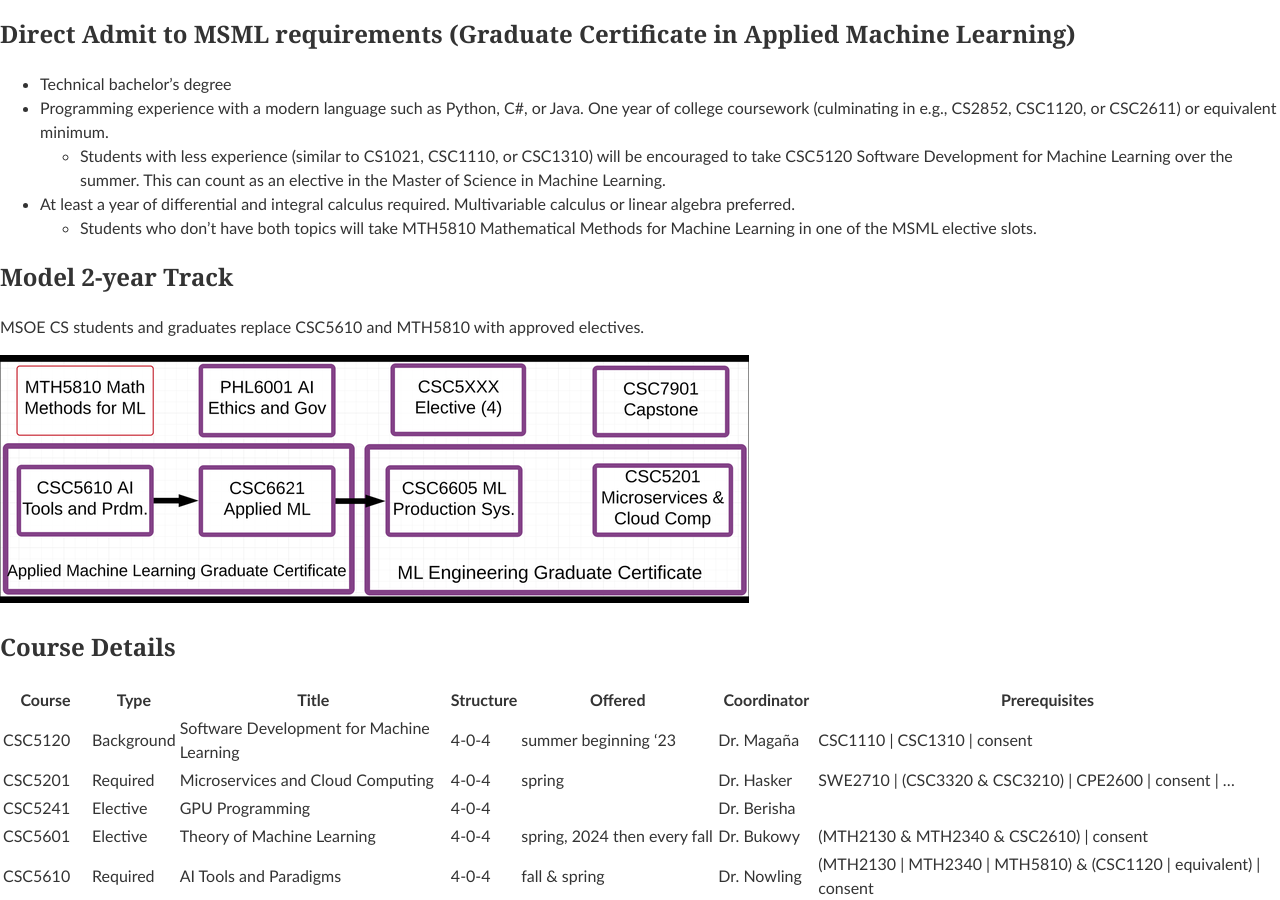
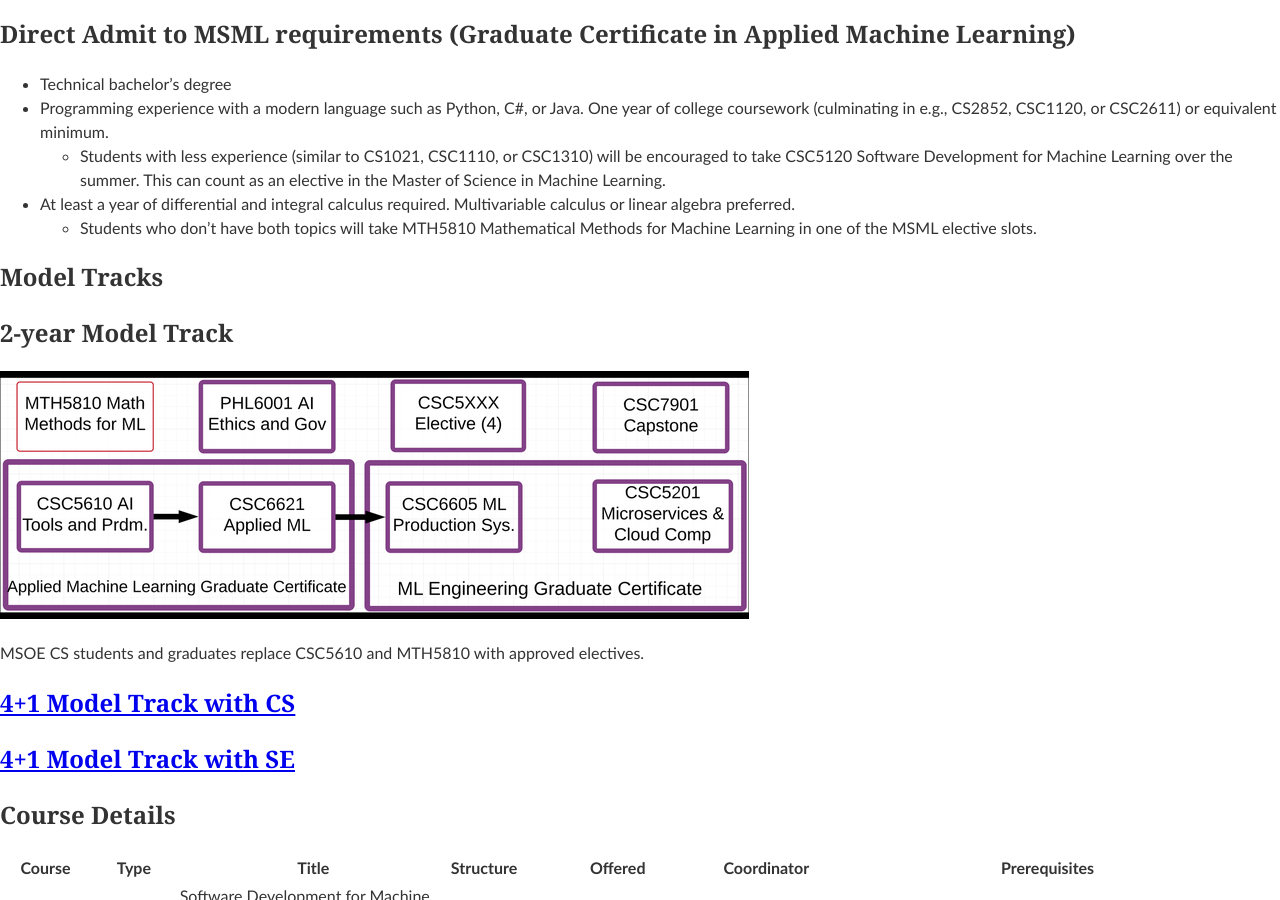
Before and after one commit to edurant/edurant.github.io, a Jekyll site: the page built from advising/msml.md, in a window 1280 px wide and 900 px high, scrolled down 1362 px. Built offline with Jekyll 4.4.1, drawn with Linux system fonts in a browser that asks for light colours; our own code applies the rules of GitHub Pages for plain Markdown files.

Commit message:
MSML: +CCT 4+1 posting of CS and SE tracks from Lucid Chart

```diff
--- a/advising/msml.md
+++ b/advising/msml.md
@@ -56,11 +56,17 @@ The MS can be taken as a 5-year dual enrollment program with many MSOE undergrad
 * At least a year of differential and integral calculus required. Multivariable calculus or linear algebra preferred.
   * Students who don't have both topics will take MTH5810 Mathematical Methods for Machine Learning in one of the MSML elective slots.
 
-# Model 2-year Track
+# Model Tracks
+
+## 2-year Model Track
+
+<img src="msml-2y-1x.png" width="749" height="248" border="0" srcset="msml-2y-1x.png 1x, msml-2y-2x.png 2x, msml-2y-4x.png 4x"/>
 
 MSOE CS students and graduates replace CSC5610 and MTH5810 with approved electives.
 
-<img src="msml-2y-1x.png" width="749" height="248" border="0" srcset="msml-2y-1x.png 1x, msml-2y-2x.png 2x, msml-2y-4x.png 4x"/>
+## [4+1 Model Track with CS](https://csse.msoe.us/csml/)
+
+## [4+1 Model Track with SE](https://csse.msoe.us/seml/)
 
 # Course Details
 
```
